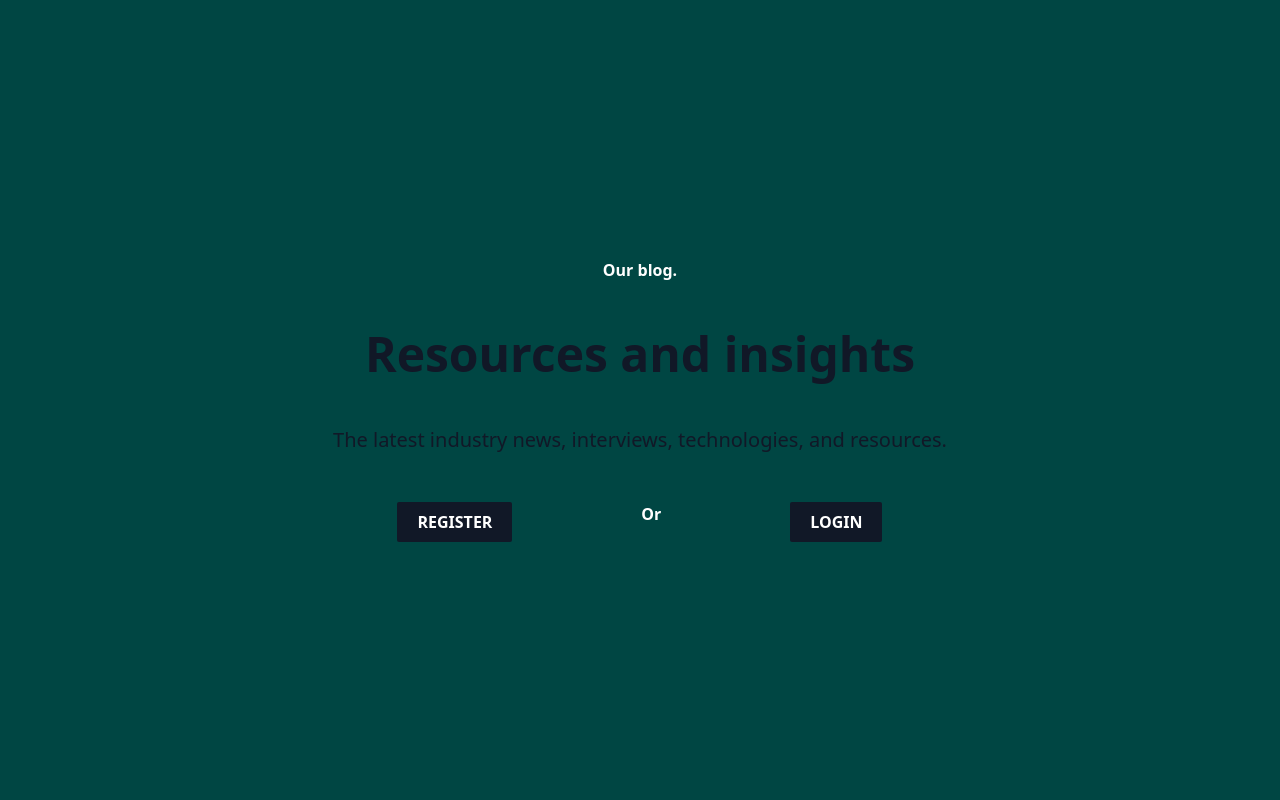
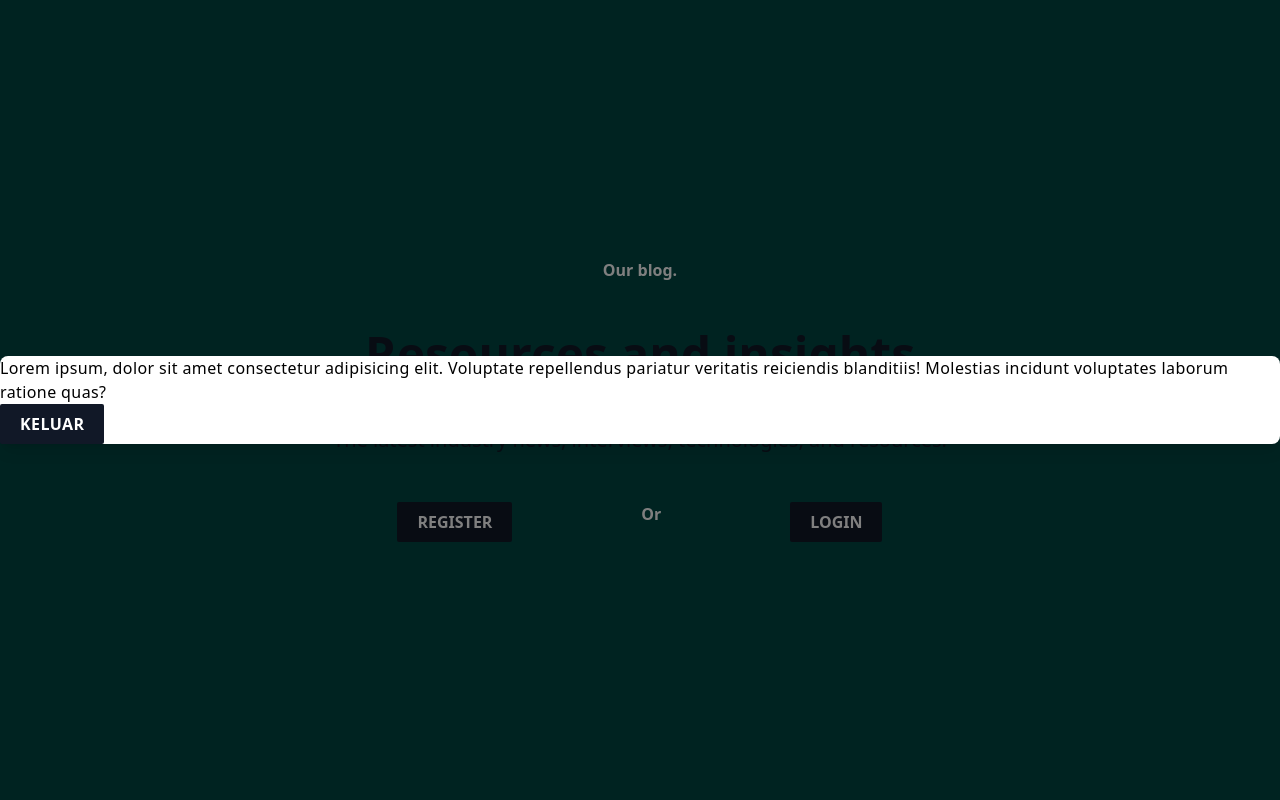
Before and after one commit to qoribulmujib/front-end-blog, a Next.js app: page / in a window 1280 px wide. Both pictures are taken after a click on the button "REGISTER". Shown: the top 800 px of the page. Built offline with nearby package versions, Linux system fonts and the light colour scheme.

Commit message:
💄 🎨 ⚡️ ✨ adding new feature register

```diff
--- a/components/atomics/button-main/index.tsx
+++ b/components/atomics/button-main/index.tsx
@@ -18,7 +18,7 @@ const ButtonMain = ({ type, title, onClick }: any) => {
             )
         } else if (type === 'login') {
             return (
-                <button className='text-white bg-gray-900 hover:bg-gray-300 hover:text-gray-900 max-w-max px-5 py-2 rounded-sm cursor-pointer text-center flex justify-center items-center uppercase font-bold'>
+                <button className='text-white bg-gray-900 hover:bg-gray-300 hover:text-gray-900 max-w-max px-5 py-2 rounded-sm cursor-pointer text-center flex justify-center items-center uppercase font-bold' onClick={onClick}>
                     {title}
                 </button>
             )
--- a/components/organisms/button-auth/index.tsx
+++ b/components/organisms/button-auth/index.tsx
@@ -1,14 +1,25 @@
 import ButtonMain from '@/components/atomics/button-main'
-import React from 'react'
+import React, { ReactEventHandler, useState } from 'react'
+import ModalMain from '../modal-main';
 
 const ButtonAuth = () => {
+    const [onOpenModal, setOnOpenModal] = useState(false)
+    const handleClick = (e: ReactEventHandler) => {
+        setOnOpenModal(true)
+    }
     return (
         <>
             <div className='flex flex-row justify-around'>
-                <ButtonMain type={'login'} title={'Register'} />
+                <ButtonMain type={'login'} title={'Register'} onClick={(e: ReactEventHandler) => handleClick(e)} />
                 <span className='text-white font-semibold text-base'>Or</span>
                 <ButtonMain type={'login'} title={'Login'}>Login</ButtonMain>
             </div>
+            <ModalMain isOpen={onOpenModal} customWidthContent="w-3/4">
+                <div className="max-h-[604px] overflow-auto">
+                    Lorem ipsum, dolor sit amet consectetur adipisicing elit. Voluptate repellendus pariatur veritatis reiciendis blanditiis! Molestias incidunt voluptates laborum ratione quas?
+                    <ButtonMain type={'login'} title={'keluar'} onClick={() => setOnOpenModal(false)} />
+                </div>
+            </ModalMain>
         </>
     )
 }
```
